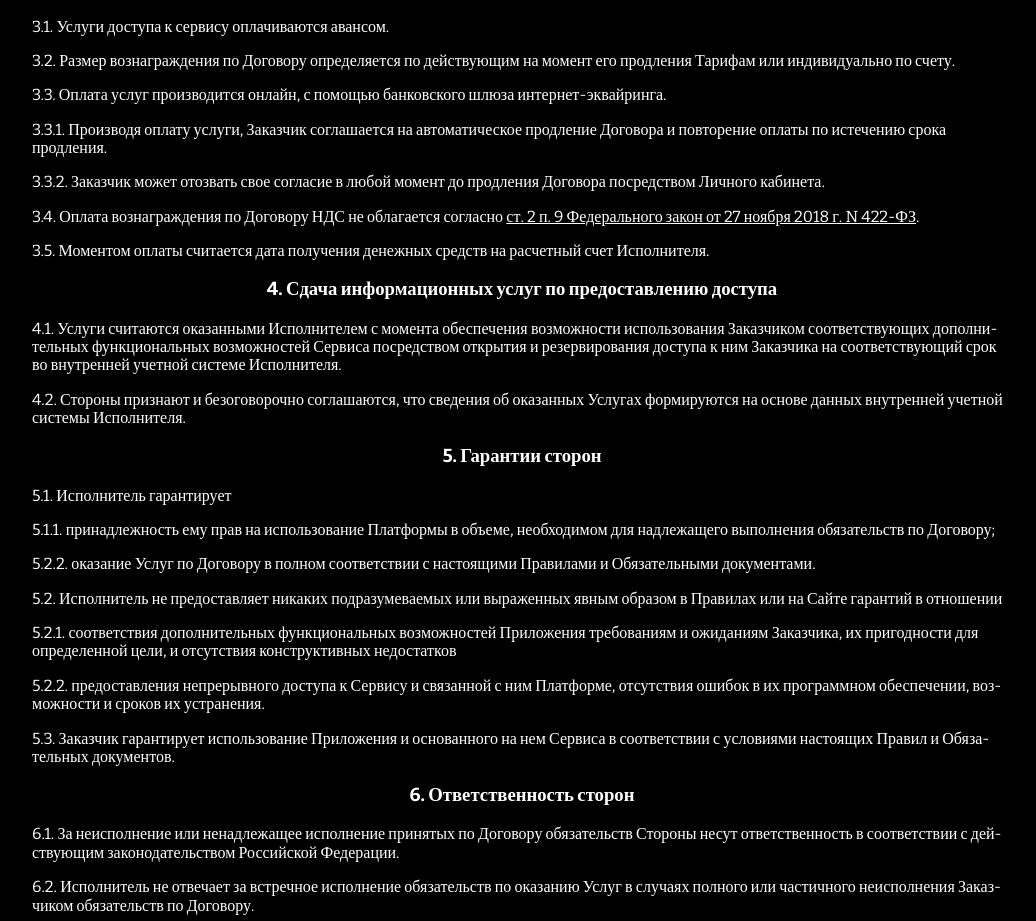
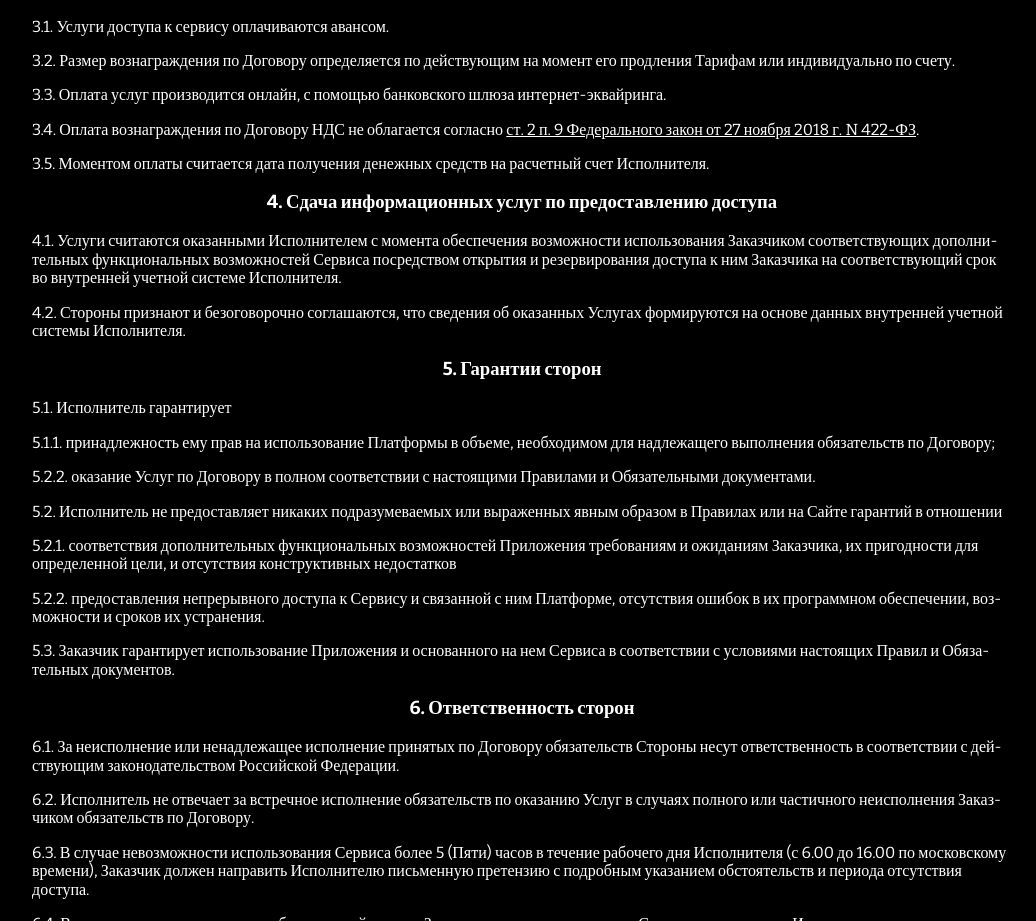
Before and after one commit to literoad/watari, a Next.js app: page /legal/public-offer in a window 1280 px wide. Shown: the part 1260-2181 px from the top of the page, without its empty margins (118-1154 px from the left). Built offline with nearby package versions, Linux system fonts and the light colour scheme; no server answers.

Commit message:
remove autorebill language from public offer

```diff
--- a/pages/legal/public-offer.tsx
+++ b/pages/legal/public-offer.tsx
@@ -138,14 +138,6 @@ const PublicOffer: NextPage = () => {
         <p>
           3.3. Оплата услуг производится онлайн, с помощью банковского шлюза
           интернет-эквайринга.
-        </p>
-        <p>
-          3.3.1. Производя оплату услуги, Заказчик соглашается на автоматическое
-          продление Договора и повторение оплаты по истечению срока продления.
-        </p>
-        <p>
-          3.3.2. Заказчик может отозвать свое согласие в любой момент до
-          продления Договора посредством Личного кабинета.
         </p>
         <p>
           3.4. Оплата вознаграждения по Договору НДС не облагается согласно{" "}
```
